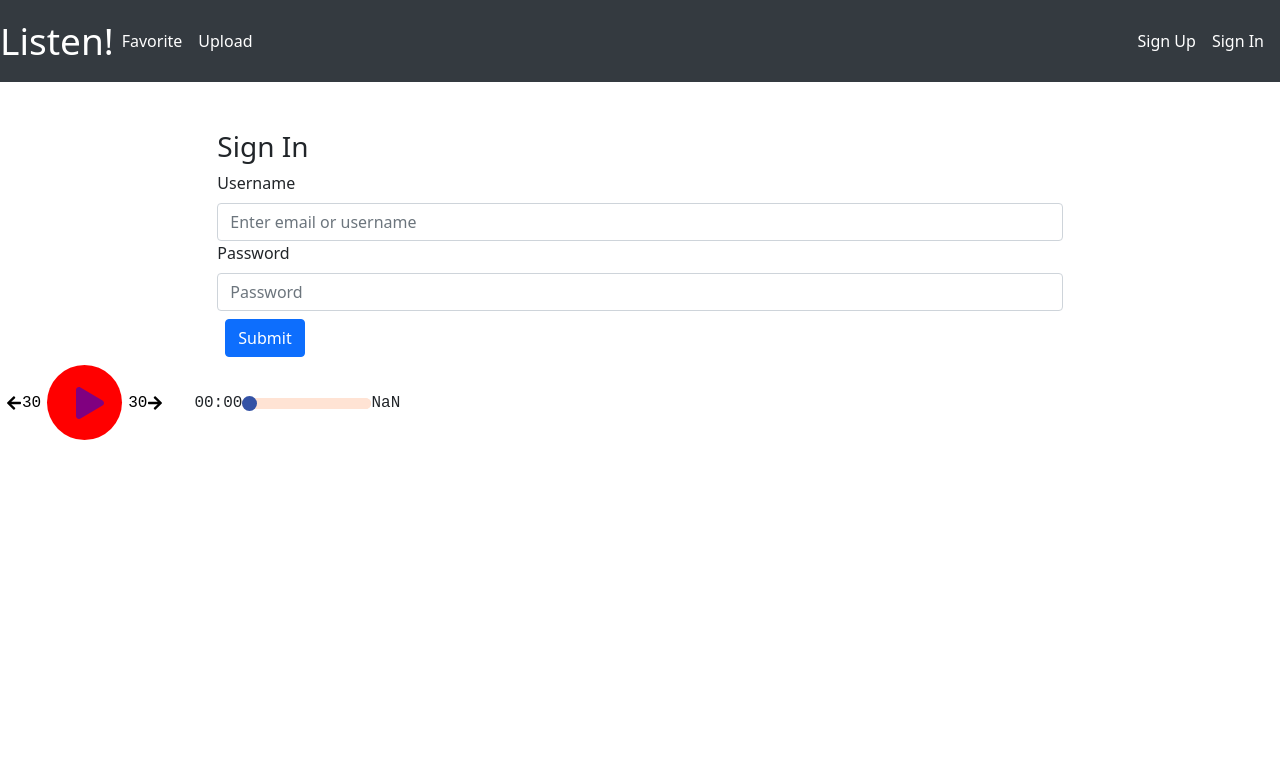
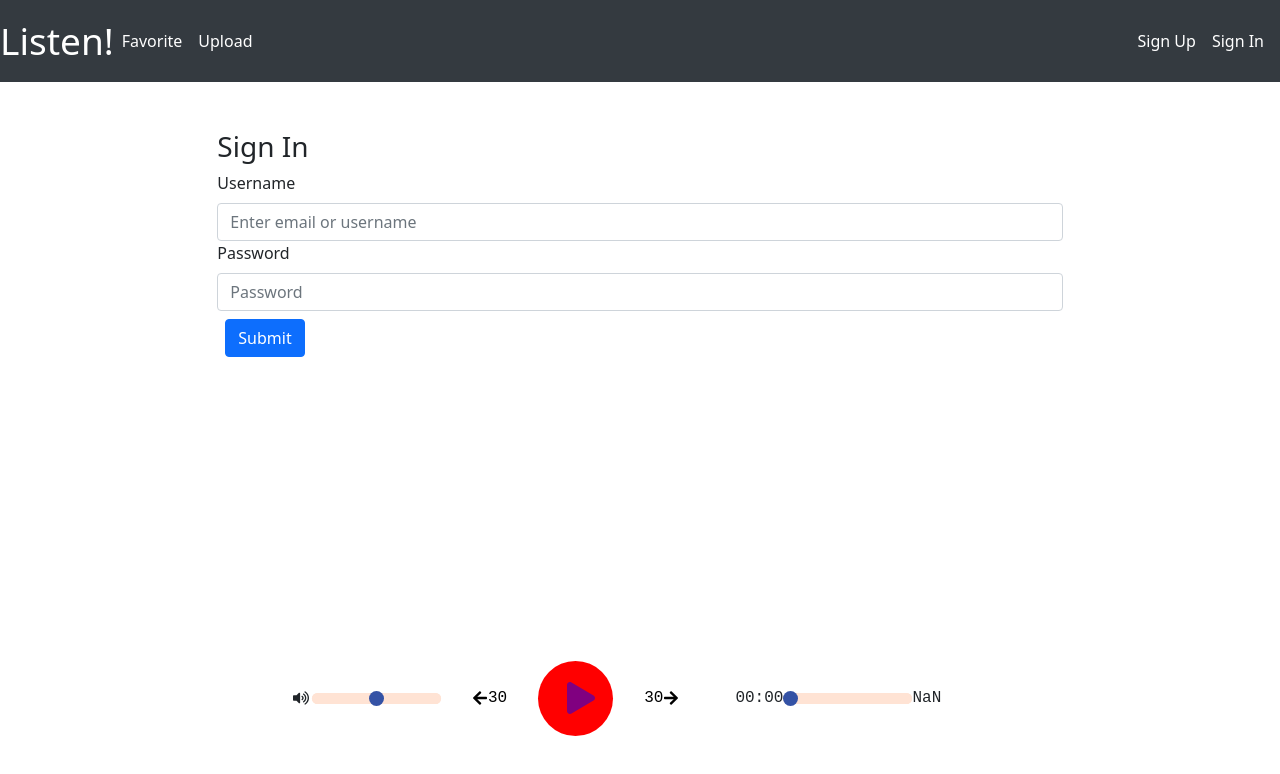
Before and after one commit to RyanCLuis/Listen, a React (Create React App) app: page /sign-in in a window 1280 px wide. Shown: the top 774 px of the page. Built offline with nearby package versions, Linux system fonts and the light colour scheme.

Commit message:
can adjust volume

```diff
--- a/src/components/AudioPlayer/AudioPlayer.jsx
+++ b/src/components/AudioPlayer/AudioPlayer.jsx
@@ -1,6 +1,6 @@
 import React, {useState, useRef, useEffect}  from "react"
 import styles from './AudioPlayer.module.css'
-import { FaArrowLeft, FaArrowRight, FaPlay, FaPause } from "react-icons/fa"
+import { FaArrowLeft, FaArrowRight, FaPlay, FaPause, FaVolumeUp } from "react-icons/fa"
 
 
 const AudioPlayer = () => {
@@ -11,6 +11,7 @@ const AudioPlayer = () => {
     const audioPlayer = useRef()
     const progressBar = useRef()
     const animationRef = useRef()
+    const volumeBar = useRef()
 
     useEffect(() => {
         const seconds = Math.floor(audioPlayer.current.duration)
@@ -36,6 +37,10 @@ const AudioPlayer = () => {
             audioPlayer.current.pause()
             cancelAnimationFrame(animationRef.current)
         }
+    }
+
+    const changeVolume = () => {
+        audioPlayer.current.volume = volumeBar.current.value / 100
     }
 
     const whilePlaying = () => {
@@ -68,6 +73,12 @@ const AudioPlayer = () => {
         <div className={styles.audioPlayer}>
             <audio ref={audioPlayer} src="https://dcs.megaphone.fm/GLT6207580082.mp3?key=fdcaf74486dbe2ede82cfb9874f6285d&request_event_id=49e2fcc9-4827-460b-acc0-d7c0dd375305" preload="metadata"></audio>
 
+            <div><FaVolumeUp className={styles.volume}/></div>
+
+            <div>
+                <input type="range" className={styles.volumeBar} defaultValue={50} ref={volumeBar} onChange={changeVolume}/>
+            </div>
+
 
             <button className={styles.forwardBackward} onClick={backThirty}><FaArrowLeft /> 30</button>
 
--- a/src/components/AudioPlayer/AudioPlayer.module.css
+++ b/src/components/AudioPlayer/AudioPlayer.module.css
@@ -4,6 +4,8 @@
     display: flex;
     align-items: center;
     width: 700px;
+    margin: auto;
+    margin-bottom: 5%;
 }
 
 .forwardBackward {
@@ -14,6 +16,18 @@
     font-family: monospace;
     font-size: 16px;
     cursor: pointer;
+    margin: 25px;
+}
+
+.volume {
+    background: none;
+    border: none;
+    display: flex;
+    align-items: center;
+    font-family: monospace;
+    font-size: 16px;
+    cursor: pointer;
+    margin: 3px;
 }
 
 .forwardBackward:hover {
@@ -151,3 +165,107 @@
     transform: scale(1.2);
     background-color: var(--selectedKnobby);
 }
+
+.volumeBar {
+  --bar-bg: #ffe3d4;
+  --seek-before-width: 0;
+  --seek-before-color: #a1fff4;
+  --knobby: #3452a5;
+  --selectedKnobby: #26c9c3;
+
+  appearance: none;
+  background: var(--bar-bg);
+  border-radius: 10px;
+  position: relative;
+  width: 100%;
+  height: 11px;
+  outline: none;
+}
+
+  /* Safari */
+.volumeBar::-webkit-slider-runnable-track {
+    background: var(--bar-bg);
+    border-radius: 10px;
+    position: relative;
+    width: 100%;
+    height: 11px;
+    outline: none;
+}
+
+/* firefox */
+.volumeBar::-moz-range-track {
+    background: var(--bar-bg);
+    border-radius: 10px;
+    position: relative;
+    width: 100%;
+    height: 11px;
+    outline: none;
+}
+
+.volumeBar::-moz-focus-outer {
+    border: 0;
+}
+
+/* chrome and safari */
+.volumeBar::before {
+    content: '';
+    height: 11px;
+    width: var(--seek-before-width);
+    background-color: var(--seek-before-color);
+    border-top-left-radius: 10px;
+    border-bottom-left-radius: 10px;
+    position: absolute;
+    top: 0;
+    left: 0;
+    z-index: 2;
+    cursor: pointer;
+}
+
+/* firefox */
+.volumeBar::-moz-range-progress {
+    background-color: var(--seek-before-color);
+    border-top-left-radius: 10px;
+    border-bottom-left-radius: 10px;
+    height: 11px;
+}
+
+/* chrome and safari */
+.volumeBar::-webkit-slider-thumb {
+    -webkit-appearance: none;
+    height: 15px;
+    width: 15px;
+    border-radius: 50%;
+    border: none;
+    background-color: var(--knobby);
+    cursor: pointer;
+    position: relative;
+    margin: -2px 0 0 0;
+    z-index: 3;
+    box-sizing: border-box;
+}
+
+
+/* chrome and safari */
+.volumeBar::-webkit-slider-thumb:active {
+    transform: scale(1.2);
+    background-color: var(--selectedKnobby);
+}
+
+/* firefox */
+.volumeBar::-moz-range-thumb {
+    height: 15px;
+    width: 15px;
+    border-radius: 50%;
+    border: transparent;
+    background-color: var(--knobby);
+    cursor: pointer;
+    position: relative;
+    z-index: 3;
+    box-sizing: border-box;
+}
+
+/* firefox */
+.volumeBar::-moz-range-thumb:active {
+    transform: scale(1.2);
+    background-color: var(--selectedKnobby);
+}
```
